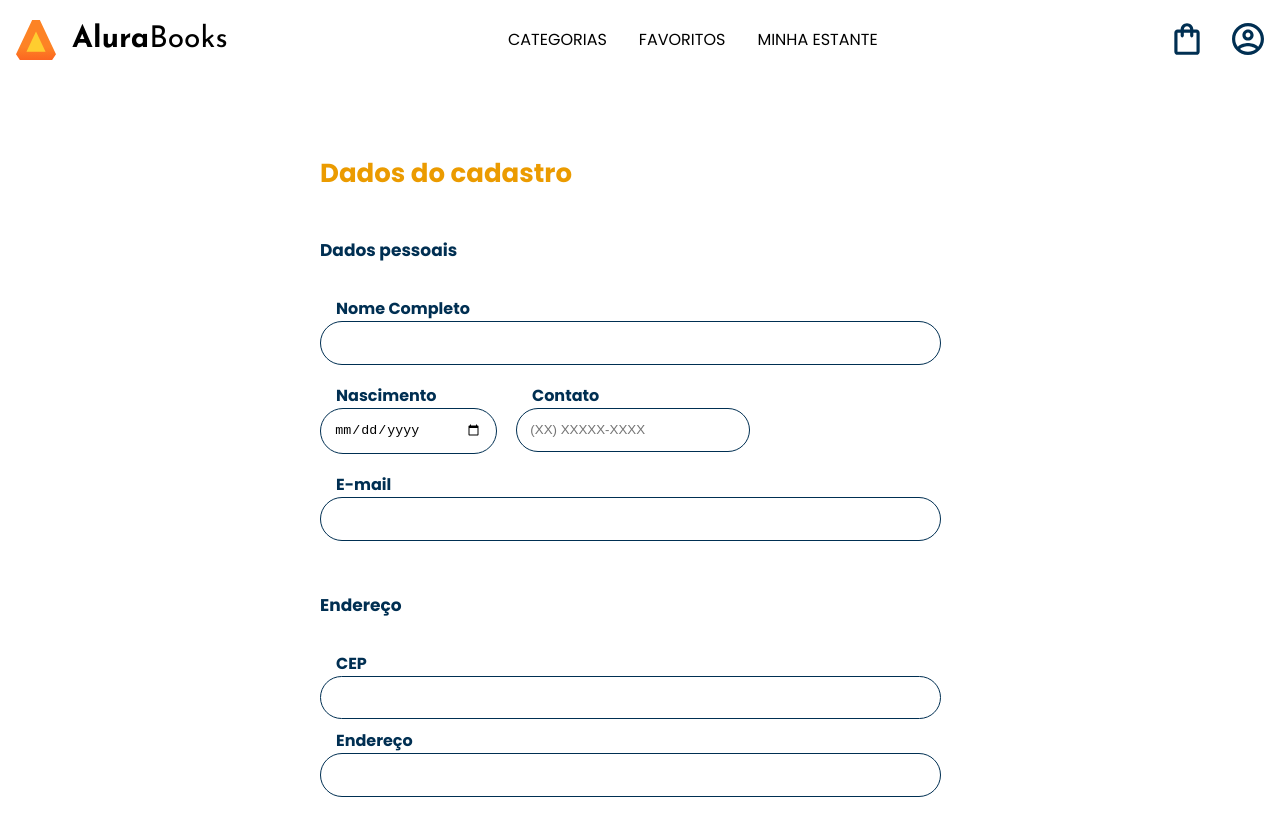
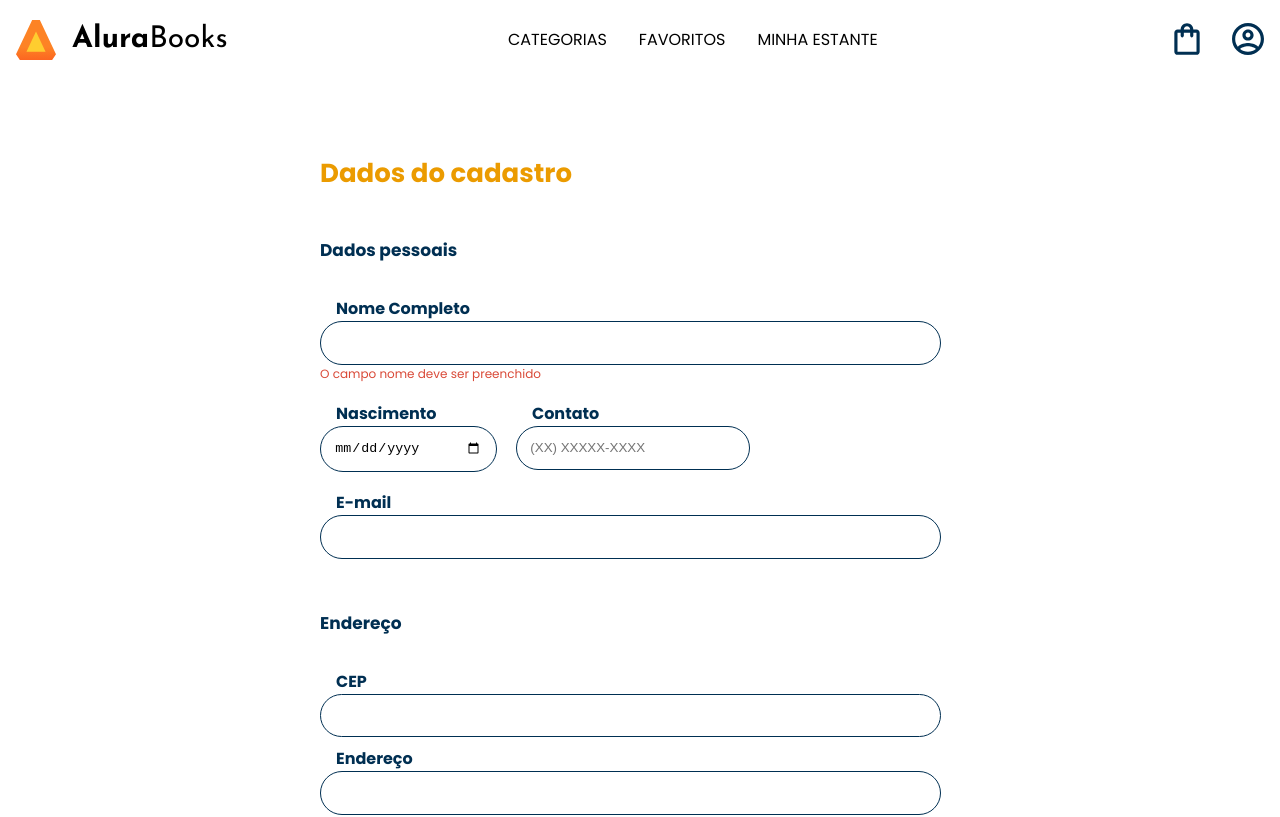
Before and after one commit to lucasdav/angular14-formulario-livros, an Angular app: page /cadastro in a window 1280 px wide. Shown: the top 817 px of the page. Built offline with nearby package versions, Linux system fonts and the light colour scheme.

Commit message:
mostrando mensagem de erro

```diff
--- a/src/app/cadastro/cadastro.component.html
+++ b/src/app/cadastro/cadastro.component.html
@@ -6,6 +6,12 @@
     <div class="formulario__campo">
       <label class="campo__etiqueta" for="nome">Nome Completo</label>
       <input name="nome" id="nome" class="campo__escrita" ngModel required minlength="2">
+      <span class="erro__texto" *ngIf="f.controls['nome']?.errors?.['required']">
+        O campo nome deve ser preenchido
+      </span>
+      <span class="erro__texto" *ngIf="f.controls['nome']?.errors?.['minlength']">
+        O campo nome deve ter no mínimo 2 carecteres
+      </span>
     </div>
     <div class="formulario__dupla">
       <div class="formulario__campo">
```
